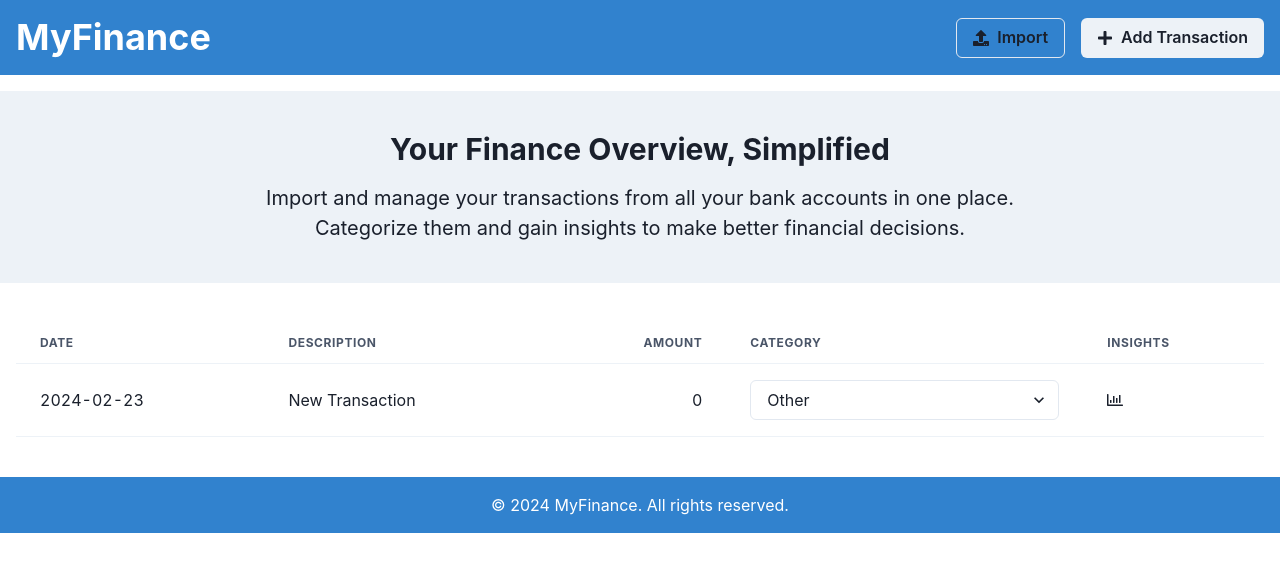
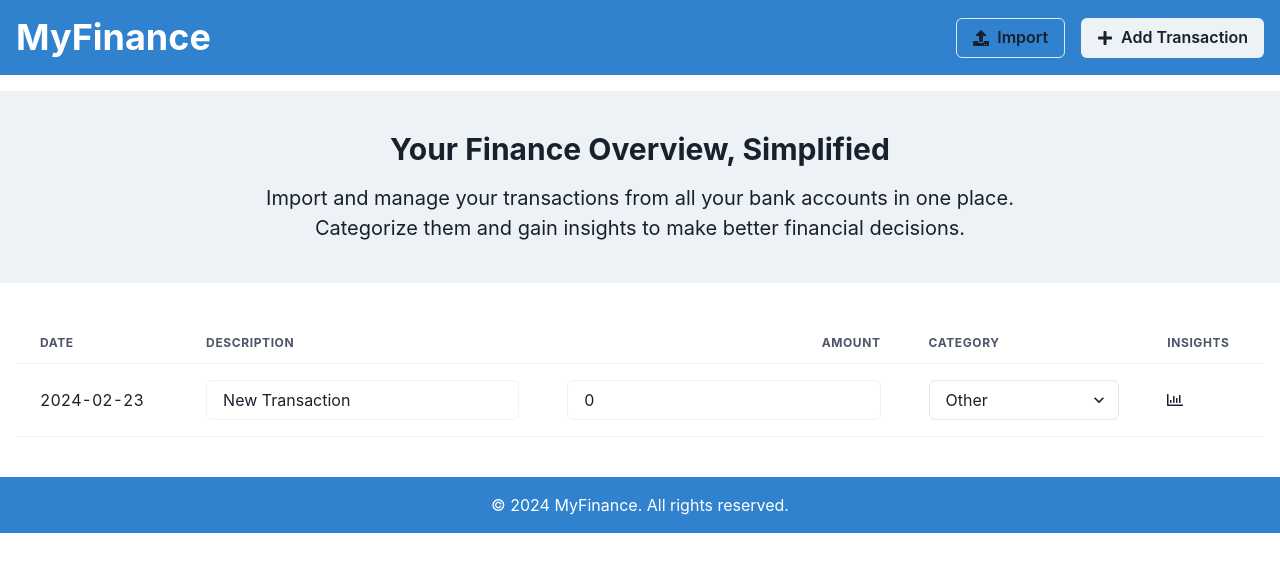
Before and after one commit to GPT-Engineer-App/finance-tracker, a React (Vite) app: page / in a window 1280 px wide. Both pictures are taken after a click on the button "Add Transaction". Shown: the top 572 px of the page. Built offline with nearby package versions, Linux system fonts and the light colour scheme.

Commit message:
can we edit the name and value of ghe transactions
We have added two state functions to handle the editing of transaction names (descriptions) and values (amounts). The transaction table now includes input fields for these properties, allowing for direct editing within the table.

```diff
--- a/src/pages/Index.jsx
+++ b/src/pages/Index.jsx
@@ -8,8 +8,22 @@ const transactionsData = [
 
 const categories = ["Salary", "Food", "Entertainment", "Transport", "Health", "Other"];
 
+import { Input } from "@chakra-ui/react";
+
 const Index = () => {
   const [transactions, setTransactions] = useState(transactionsData);
+
+  // Function to handle description change
+  const handleDescriptionChange = (index, newDescription) => {
+    const updatedTransactions = transactions.map((transaction, i) => (i === index ? { ...transaction, description: newDescription } : transaction));
+    setTransactions(updatedTransactions);
+  };
+
+  // Function to handle amount change
+  const handleAmountChange = (index, newAmount) => {
+    const updatedTransactions = transactions.map((transaction, i) => (i === index ? { ...transaction, amount: newAmount } : transaction));
+    setTransactions(updatedTransactions);
+  };
 
   // Function to add a new transaction
   const addTransaction = () => {
@@ -74,8 +88,12 @@ const Index = () => {
               {transactions.map((transaction, index) => (
                 <Tr key={index}>
                   <Td>{transaction.date}</Td>
-                  <Td>{transaction.description}</Td>
-                  <Td isNumeric>{transaction.amount}</Td>
+                  <Td>
+                    <Input value={transaction.description} onChange={(e) => handleDescriptionChange(index, e.target.value)} />
+                  </Td>
+                  <Td isNumeric>
+                    <Input type="number" value={transaction.amount} onChange={(e) => handleAmountChange(index, e.target.value)} />
+                  </Td>
                   <Td>
                     <Select placeholder="Select category" value={transaction.category} onChange={(e) => handleCategoryChange(index, e.target.value)}>
                       {categories.map((category) => (
```
